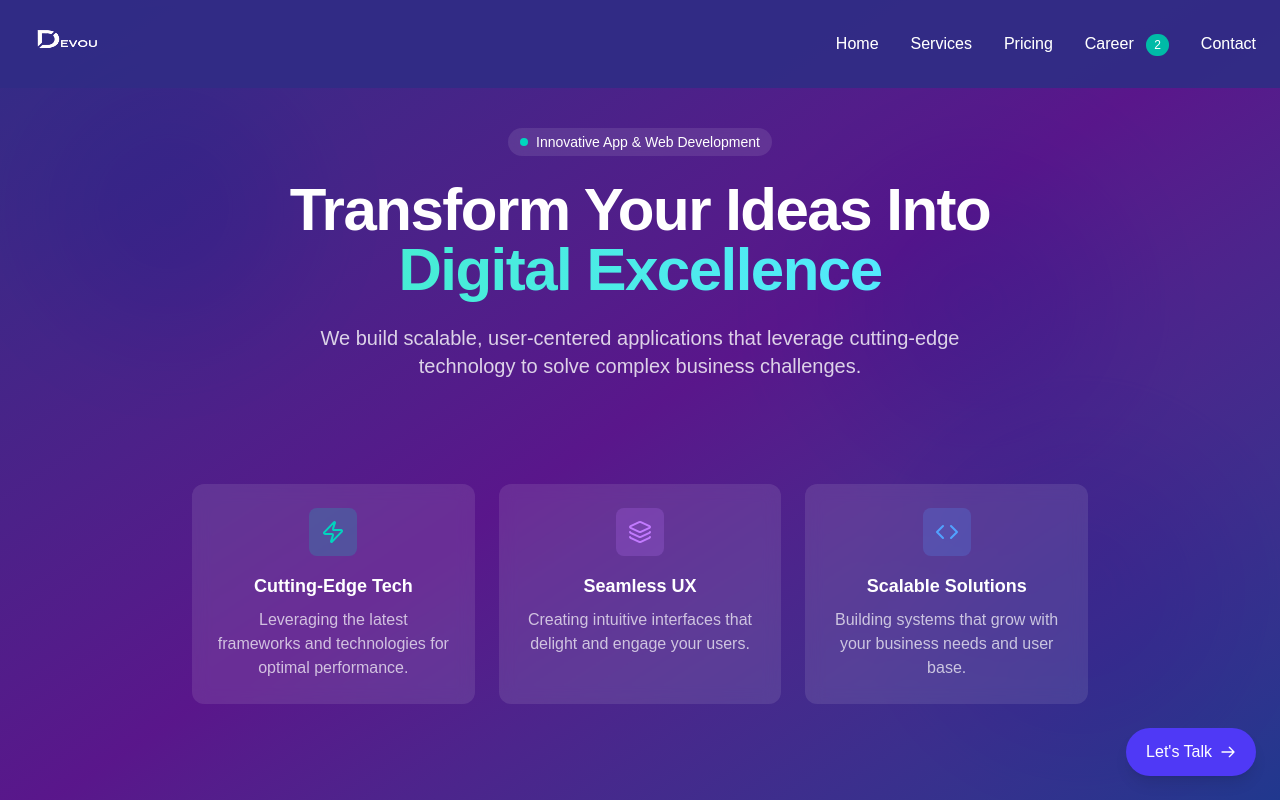
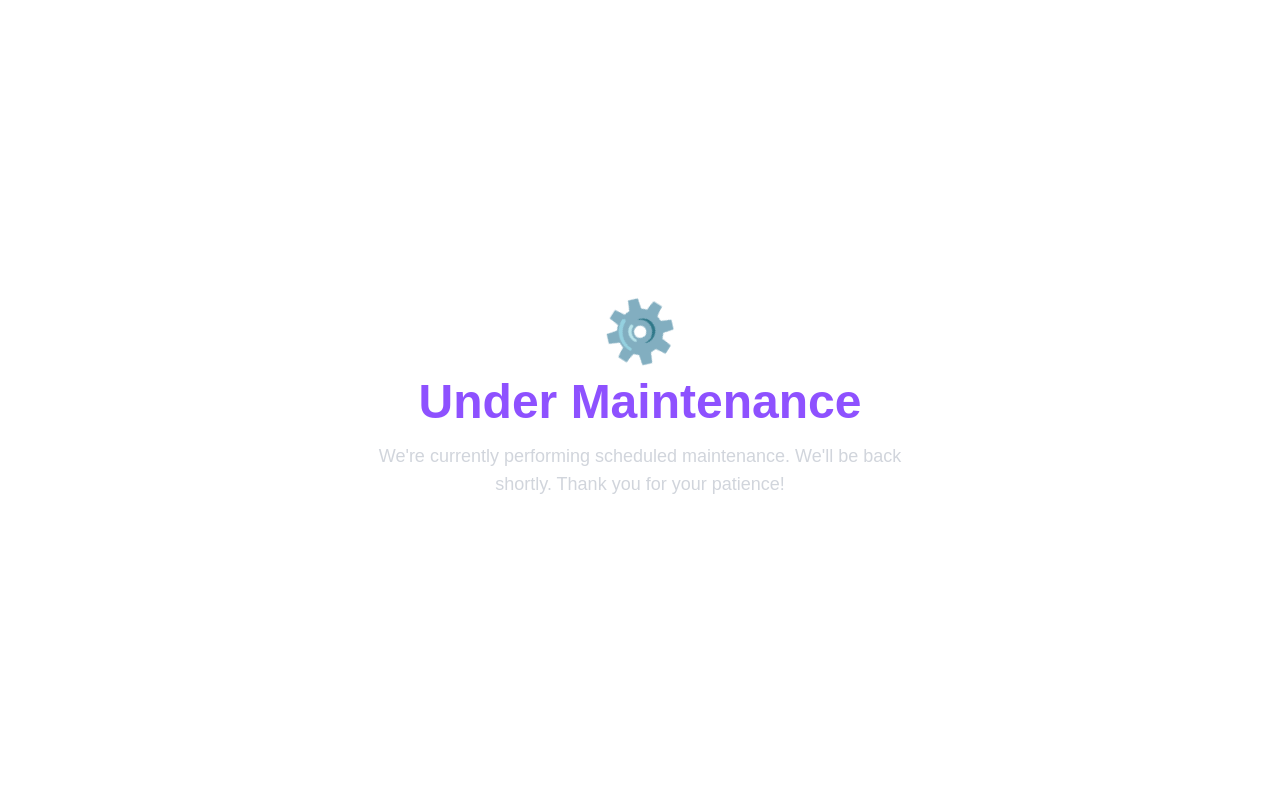
Before and after one commit to alanjohnck/devou, a Next.js app: page / in a window 1280 px wide. Shown: the top 800 px of the page. Built offline with nearby package versions, Linux system fonts and the light colour scheme.

Commit message:
under maintence

```diff
--- a/src/app/layout.js
+++ b/src/app/layout.js
@@ -117,8 +117,14 @@ export default function RootLayout({ children }) {
       <body
         className="overflow-x-hidden "
       >
-       <Navbar />
-        {children}
+     <div className="flex flex-col items-center justify-center min-h-screen text-white text-center px-4">
+      <div className="text-6xl animate-spin mb-4 text-violet-800">⚙️</div>
+      <h1 className="text-4xl md:text-5xl font-bold text-violet-500">Under Maintenance</h1>
+      <p className="mt-4 text-lg text-gray-300 max-w-xl">
+        We're currently performing scheduled maintenance. We'll be back shortly. Thank you for your patience!
+      </p>
+    </div>
+
       <ContactSection />
         <footer className="bg-gray-800 text-white py-6">
           <div className="container mx-auto text-center">
```
